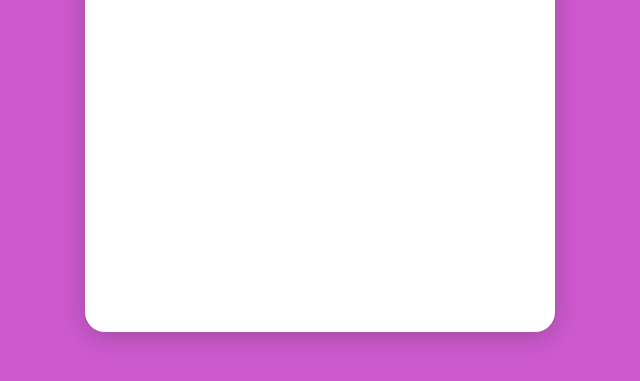
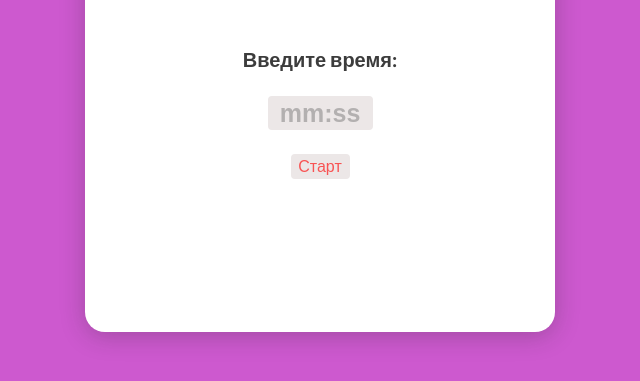
Before and after one commit to franc2284/timer, a plain HTML site: page index.html in a window 1280 px wide. Shown: the part 173-554 px from the top of the page, without its empty margins (0-640 px from the left). Drawn offline with Linux system fonts and the light colour scheme.

Commit message:
Сделал

```diff
--- a/index.css
+++ b/index.css
@@ -13,6 +13,7 @@ body{
     background: #CD59CF;
     width: 100vw;
     height: 100vh;
+    position: relative;
 }
 
 .small_container {
@@ -75,3 +76,50 @@ body{
     font-size: 16px;
     color: #FF0000A3
 }
+
+.time__centr {
+    display: flex;
+    flex-direction: column;
+    justify-content: center;
+    align-items: center;
+    margin-top: 50px;
+    gap: 24px;
+}
+
+.time__text {
+    margin: 0;
+    font-weight: 700;
+    font-size: 20px;
+    color: #3C3C3C;
+}
+
+.time__input {
+    height: 34px;
+    width: 105px;
+    font-size: 25px;
+    font-weight: 800;
+    text-align: center;
+    border-radius: 4px;
+    border: 0;
+    background: #ECE7E7;
+    outline: none;
+}
+
+.time__input::placeholder{
+    font-weight: 800;
+    font-size: 25px;
+    text-align: center;
+    color: #6A6A6A70;
+}
+
+.time__button {
+    width: 59px;
+    height: 25px;
+    border: 0;
+    border-radius: 4px;
+    cursor: pointer;
+    background: #ECE7E7;
+    font-weight: 400;
+    font-size: 16px;
+    color: #FF0000A3;
+}
--- a/index.html
+++ b/index.html
@@ -2,6 +2,7 @@
 <html>
 <head>
   <meta charset="UTF-8">
+  <meta name="viewport" content="width=device-width, initial-scale=1.0">
   <title>Таймер</title>
   <link rel="stylesheet" href="index.css">
   <link rel="preconnect" href="https://fonts.googleapis.com">
@@ -14,13 +15,13 @@
     <div class="small_container">
         <div class="timer__budilnik__knopki">
             <div class="timer">
-                <a href="" aria-label="Открыть таймер">
-                    <img src="images/Group2981.svg">
+                <a href="#" aria-label="Открыть таймер">
+                    <img src="images/Group2981.svg" alt="" aria-hidden="true">
                 </a>
             </div>
             <div class="budilnik">
-                <a href="" aria-label="Открыть будильник">
-                    <img src="images/Group2982.svg">
+                <a href="#" aria-label="Открыть будильник">
+                    <img src="images/Group2982.svg" alt="" aria-hidden="true">
                 </a>
             </div>
         </div>
@@ -30,7 +31,13 @@
     <div class="big_container">
         <div class="knopka__nazvanie">
             <h2 class="nazvanie">Таймер</h2>
-            <button class="peresapusk">перезапустить</button>
+            <button class="peresapusk" type="button">перезапустить</button>
+        </div>
+
+        <div class="time__centr">
+            <h2 class="time__text">Введите время:</h2>
+            <input class="time__input" type="text" id="timeInput" placeholder="mm:ss" pattern="^([0-5][0-9]):([0-5][0-9])$" maxlength="5"/>
+            <button class="time__button" type="button">Старт</button>
         </div>
     </div>
   </div>
```
